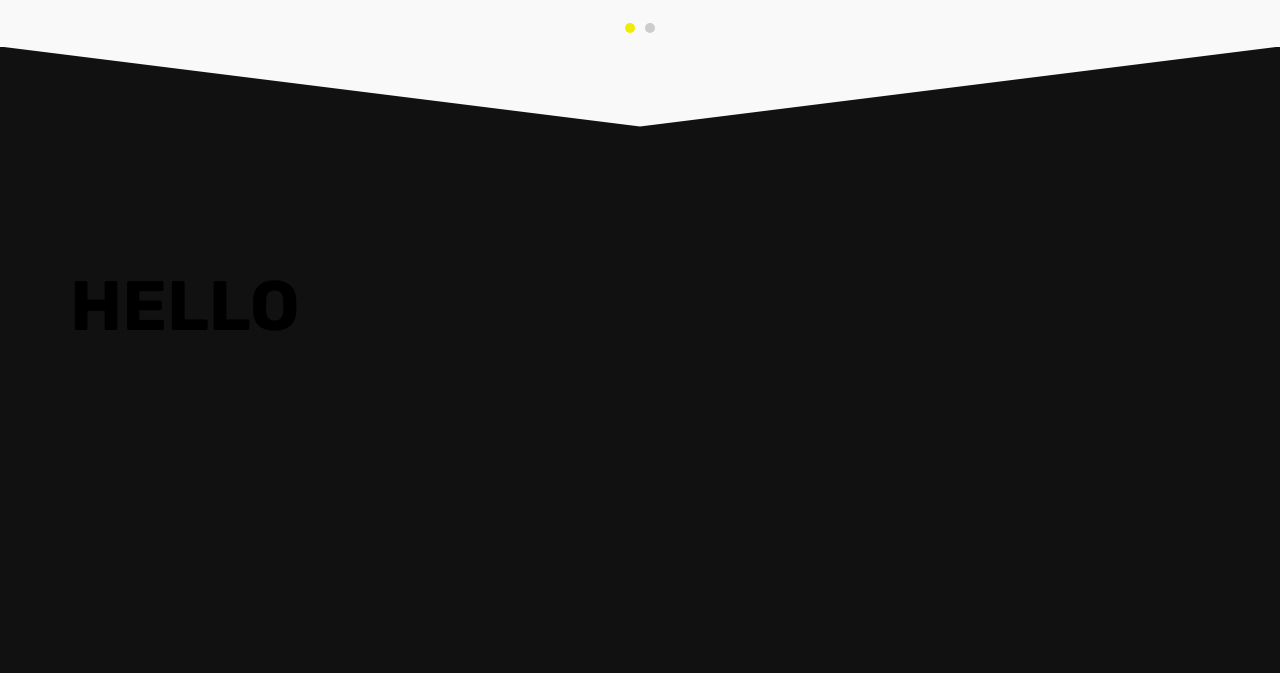
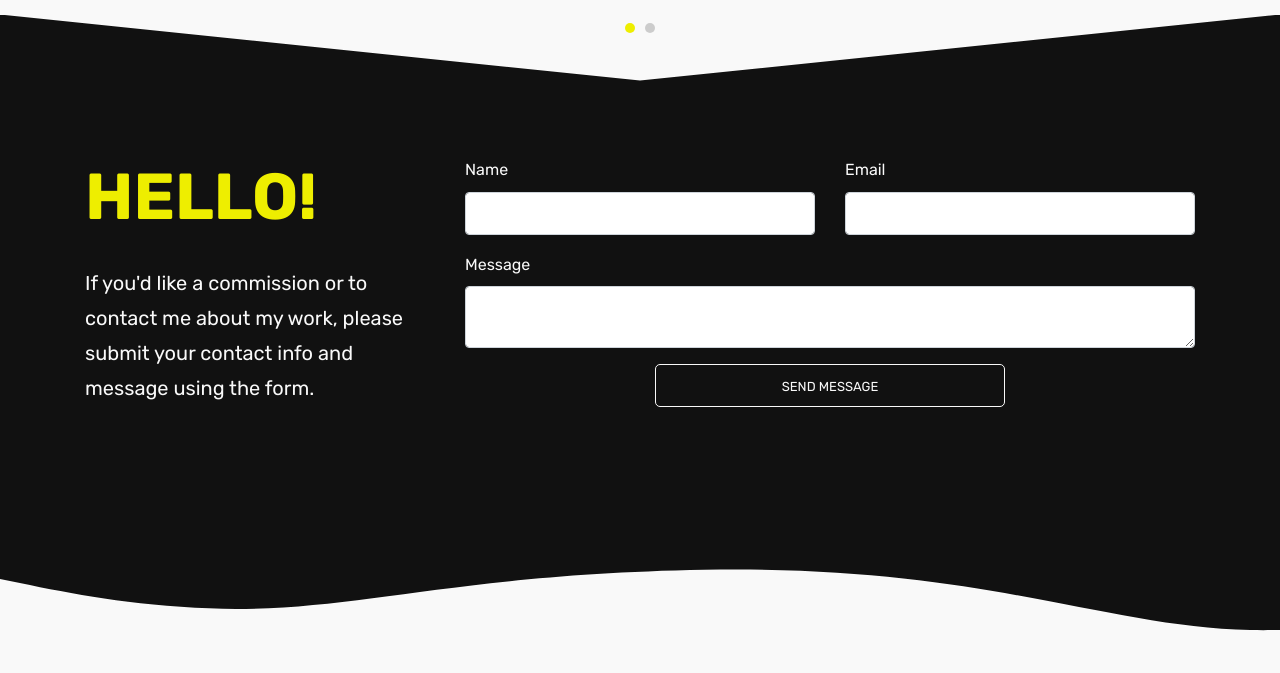
Before and after one commit to willdunklin/storefront, a plain HTML site: page index.html in a window 1280 px wide. Shown: the part 1240-1913 px from the top of the page. Drawn offline with Linux system fonts and the light colour scheme; files whose address does not match are found by name.

Commit message:
Added contact form, changed coloring

```diff
--- a/css/style.css
+++ b/css/style.css
@@ -1113,7 +1113,6 @@ a {
   background-color: #ee0;
   border-color: #ee0;
 }
-
 .search-wrap {
   z-index: 9999;
   background-color:#f9f9f9;
@@ -1133,8 +1132,9 @@ a {
   bottom: -1.5em;
 }
 .site-blocks-blog {
-  min-height: 800px;
+  min-height: 660px;
   clip-path: polygon(0 0, 50% 10%, 100% 0, 100% 100%, 0 100%);
+  margin-top: -2em;
 }
 .site-blocks-blog:after {
   content: '';
@@ -1172,6 +1172,32 @@ a {
 .button:hover {
   border: 2px solid #ee0;
 }
-.yellow {
+
+.blog p {
+  color: #f9f9f9;
+}
+.blog {
+  color: #f9f9f9;
+}
+.blog h1 {
+  font-size: 65px;
   color: #ee0;
+  user-select: none;
 }
+
+textarea {
+  max-height: 150px;
+  min-height: 50px;
+}
+
+.form-button {
+  font-weight: 500;
+  background-color: #111;
+  color: #f9f9f9;
+  border: 1px solid #f9f9f9;
+  border-radius: 5px;
+}
+.form-button:hover {
+  color: #ee0;
+  border: 1px solid #ee0;
+}
--- a/index.html
+++ b/index.html
@@ -134,7 +134,7 @@
                 <span class="tag">Sale</span>
                 <img src="images/standing.png" alt="Image" class="img-fluid">
                 <div class="item-info">
-                  <h3>Standing</h3>
+                  <h3>Triumph</h3>
                   <strong class="price">$9.50 <del>$15.00</del></strong>
                   <div class="button-wrap"><p class="button blue">Add To Cart</p></div>
                 </div>
@@ -150,7 +150,36 @@
     <div class="site-blocks-cover site-blocks-blog" data-aos="fade">
       <div class="container">
         <div class="row align-items-center">
-          <h1 class="yellow">Hello</h1>
+          <div class="col-md-4 blog">
+            <h1>Hello!</h1>
+            <p>If you'd like a commission or to contact me about my work, please submit your contact info and message using the form.</p>
+          </div>
+          <div class="col-md-8 blog">
+            <form action="#" method="post">
+              <div class="form-group row">
+                <div class="col-md-6">
+                  <label for="c_name">Name</label>
+                  <input type="text" class="form-control" id="c_name" name="c_name">
+                </div>
+                <div class="col-md-6">
+                  <label for="c_email">Email</label>
+                  <input type="email" class="form-control" id="c_email" name="c_email" placeholder="">
+                </div>
+              </div>
+              <div class="form-group row">
+                <div class="col-md-12">
+                  <label for="c_message">Message</label>
+                  <textarea name="c_message" id="c_message" cols="30" rows="2" class="form-control"></textarea>
+                </div>
+              </div>
+              <div class="form-group row">
+                <div class="col-lg-3"></div>
+                <div class="col-lg-6">
+                  <input type="submit" class="btn btn-lg btn-block form-button" value="Send Message">
+                </div>
+              </div>
+            </form>
+          </div>
         </div>
       </div>
     </div>
```
